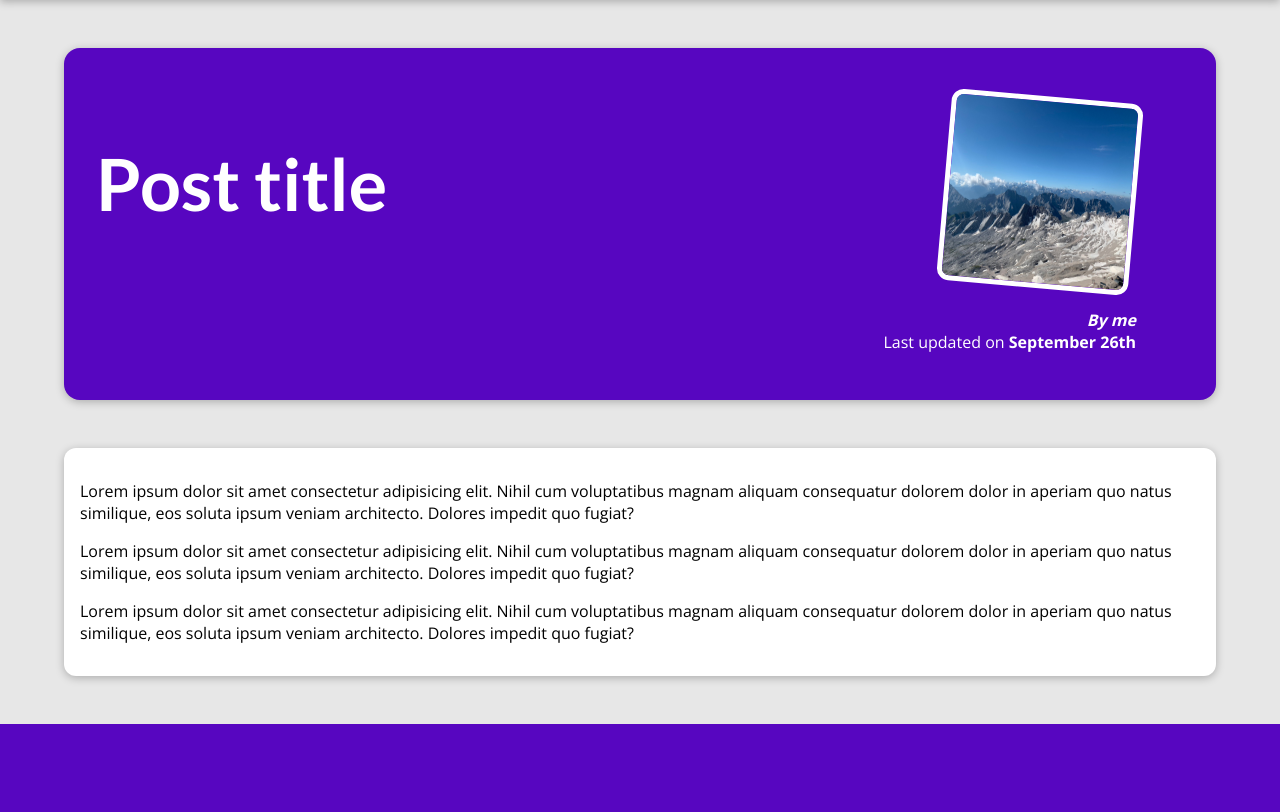
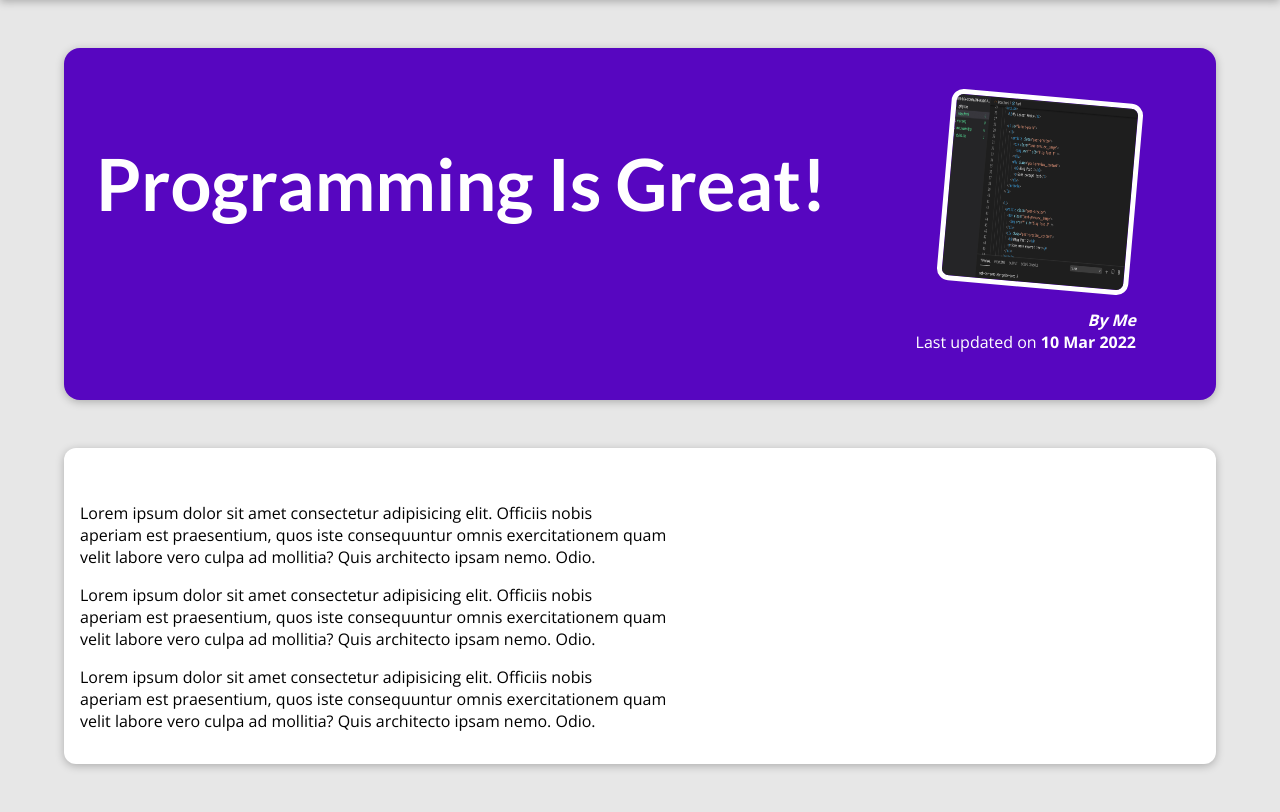
Before and after one commit to eXvimmer/django_practical_guide_course, a Django app: page /posts/programming-is-fun in a window 1280 px wide. Shown: the part 80-892 px from the top of the page. Before the commit the page ends 804 px from the top, so only its background shows below. Run offline with Django 4.2, Linux system fonts and the light colour scheme.

Commit message:
Complete all-posts and post-detail templates and their views

```diff
--- a/blog/templates/blog/post-detail.html
+++ b/blog/templates/blog/post-detail.html
@@ -1,7 +1,8 @@
 {% extends "base.html" %}
 {% load static %}
 
-{% block title %} The post title
+{% block title %}
+    {{  post.title }}
 {% endblock title %}
 
 {% block css_files %}
@@ -10,23 +11,13 @@
 
 {% block content %}
     <section id="summary">
-        <h2>Post title</h2>
+        <h2>{{ post.title }}</h2>
         <article>
-            <img src="{% static "blog/images/mountains.jpg" %}" alt="Post title" />
-            <address>By me</address>
-            <div>Last updated on <time>September 26th</time></div>
+            <img src="{% static "blog/images/"|add:post.image %}" alt="{{ post.title }}" />
+            <address>By {{ post.author|title }}</address>
+            <div>Last updated on <time>{{ post.date|date:"d M Y" }}</time></div>
         </article>
     </section>
 
-    <main>
-        <p>Lorem ipsum dolor sit amet consectetur adipisicing elit. Nihil cum
-            voluptatibus magnam aliquam consequatur dolorem dolor in aperiam quo natus
-            similique, eos soluta ipsum veniam architecto. Dolores impedit quo fugiat?</p>
-        <p>Lorem ipsum dolor sit amet consectetur adipisicing elit. Nihil cum
-            voluptatibus magnam aliquam consequatur dolorem dolor in aperiam quo natus
-            similique, eos soluta ipsum veniam architecto. Dolores impedit quo fugiat?</p>
-        <p>Lorem ipsum dolor sit amet consectetur adipisicing elit. Nihil cum
-            voluptatibus magnam aliquam consequatur dolorem dolor in aperiam quo natus
-            similique, eos soluta ipsum veniam architecto. Dolores impedit quo fugiat?</p>
-    </main>
+    <main>{{ post.content|linebreaks }}</main>
 {% endblock content %}
--- a/blog/views.py
+++ b/blog/views.py
@@ -80,8 +80,9 @@ def starting_page(request: HttpRequest):
 
 
 def posts(request: HttpRequest):
-    return render(request, "blog/all-posts.html")
+    return render(request, "blog/all-posts.html", {"all_posts": posts_data})
 
 
-def post_detail(request: HttpRequest, slug):
-    return render(request, "blog/post-detail.html")
+def post_detail(request: HttpRequest, slug: str):
+    post = next(post for post in posts_data if post["slug"] == slug)
+    return render(request, "blog/post-detail.html", {"post": post})
```
Also changed, not shown: blog/templates/blog/all-posts.html (+3 -6 lines).
